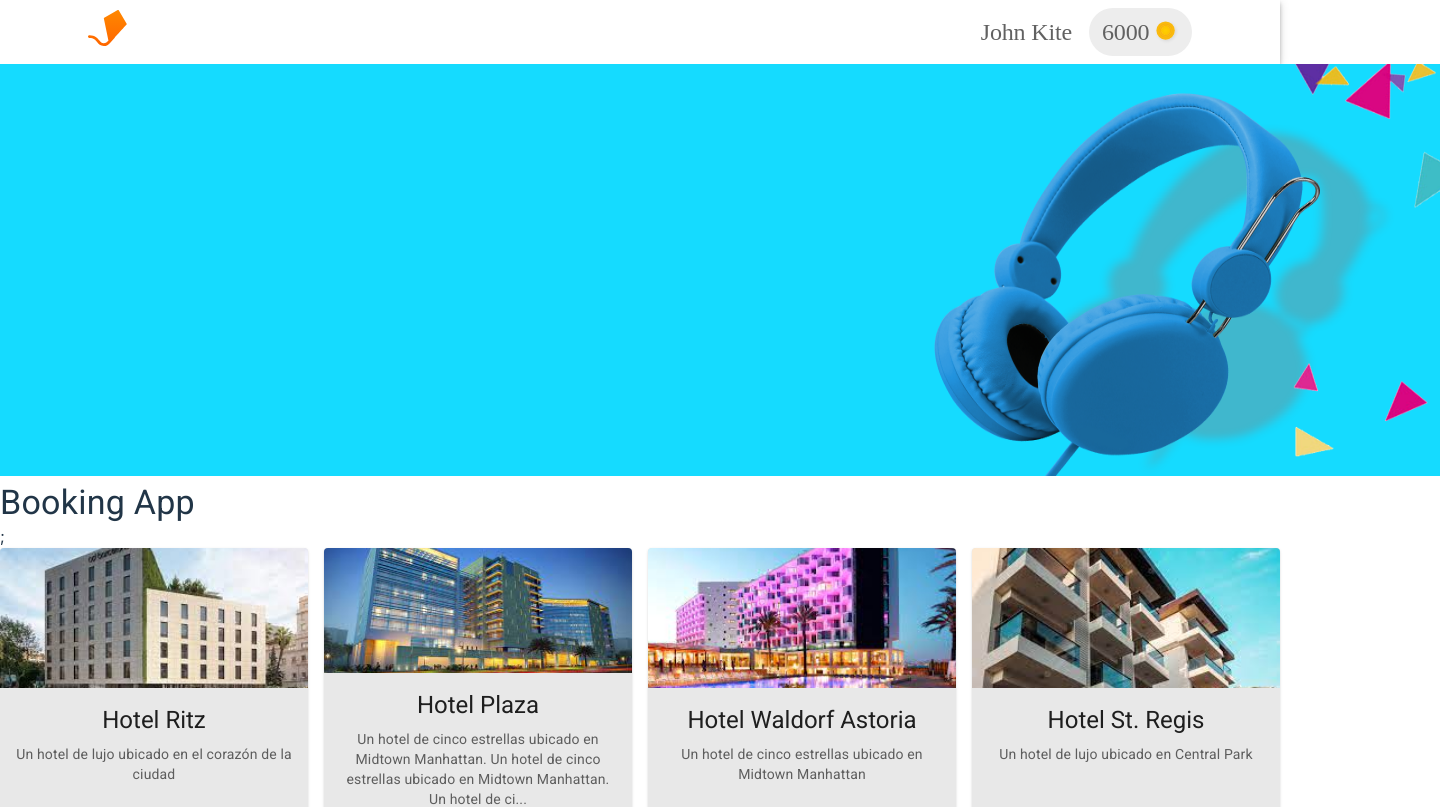
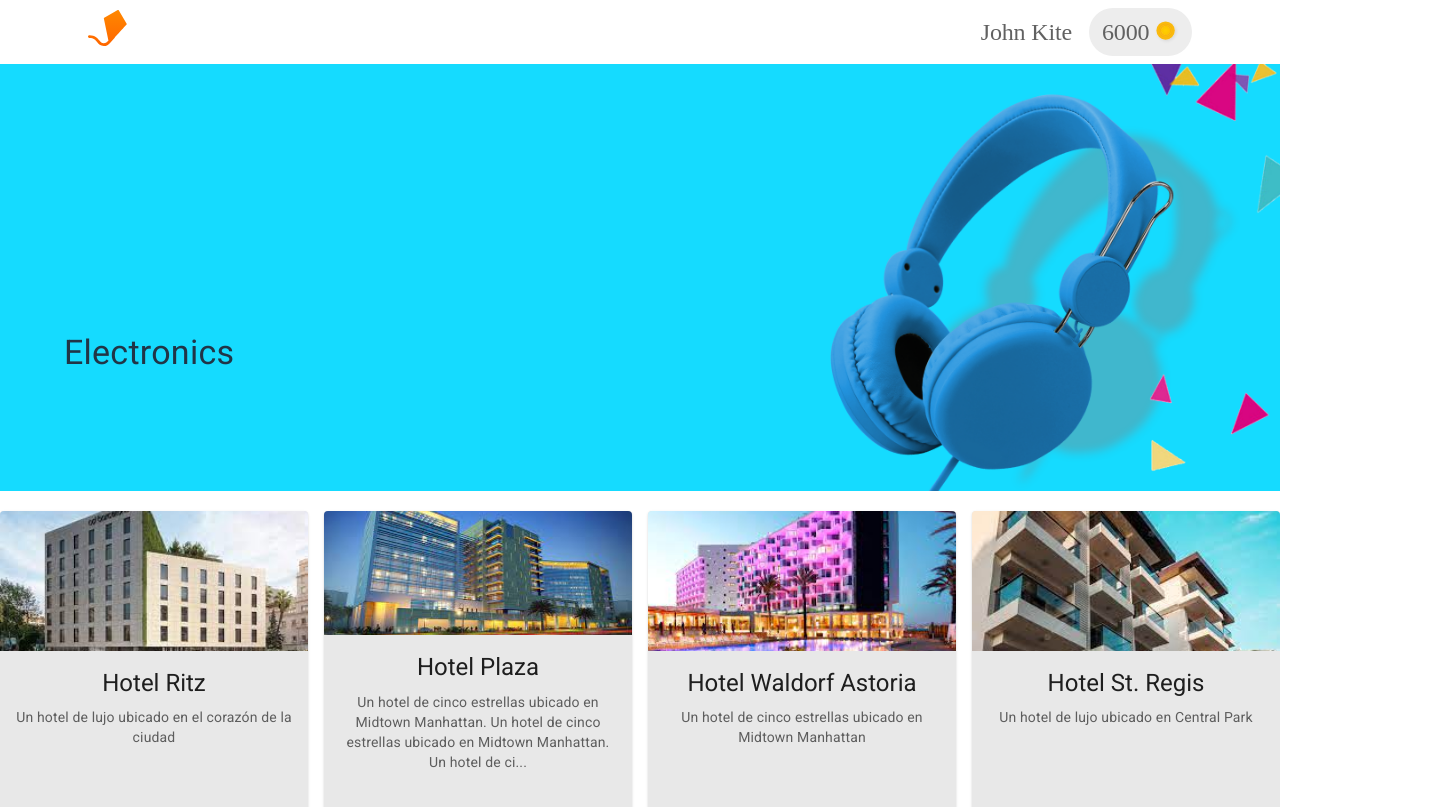
Before and after one commit to AngelP00/Aerolab-Chalenger-SPA-react-pa-2023, a React (Vite) app: page / in a window 1280 px wide. Shown: the top 807 px of the page, 1440 px wide, since content can reach past the window. Built offline with nearby package versions, Linux system fonts and the light colour scheme; data requests are answered from the project's data file.

Commit message:
[UPDATE]: PageHotelDetails.jsx, PageHotelList.jsx

```diff
--- a/src/pages/PageHotelDetails.jsx
+++ b/src/pages/PageHotelDetails.jsx
@@ -45,7 +45,7 @@ const PageHotelDetails = () => {
 	console.log('details');
 	return (
 		<div style={{ display: "flex", justifyContent: "center", alignItems: "flex-start", height: "100vh", margin: "20px" }}>
-			<Card sx={{ width: "40%", backgroundColor: "#e8e8e8" }}>
+			<Card sx={{ backgroundColor: "#e8e8e8" }}>
 				<CardMedia sx={{ height: 200 }} image={hotel.image} title={hotel.name} />
 				<CardContent>
 				<Typography gutterBottom variant="h5" component="div">
--- a/src/pages/PageHotelList.jsx
+++ b/src/pages/PageHotelList.jsx
@@ -39,11 +39,32 @@ const PageHotelList = () => {
 	console.log('Final HotelList');
 	return (
 		<>
-			<img src="/header-x1.png" alt="" style={{ width: "1440px", height: "412px"}} />
-			<Typography variant="h4" component="h2">
-				Booking App
+			<div
+			style={{
+				display: "flex",
+				alignItems: "center",
+				justifyContent: "center",
+				width: "100%",
+				//height: "100vh", // Ajusta la altura como desees
+				position: "relative",
+			}}
+			>
+			<img src="/header-x1.png" alt="" style={{ maxWidth: "100%", height: "auto", marginBottom: "20px" }} />
+			<Typography
+				variant="h4"
+				component="h2"
+				style={{
+				position: "absolute",
+				top: "60%",
+				left: "5%",
+				//transform: "translate(-50%, -50%)",
+				}}
+			>
+				Electronics
 			</Typography>
-			;
+			</div>
+
+
 			<Grid container spacing={2} textAlign="-webkit-center">
 				{hotels.map((hotel) => (
 					<Grid item key={hotel.id} xs={12} sm={6} md={4} lg={3}>
```
